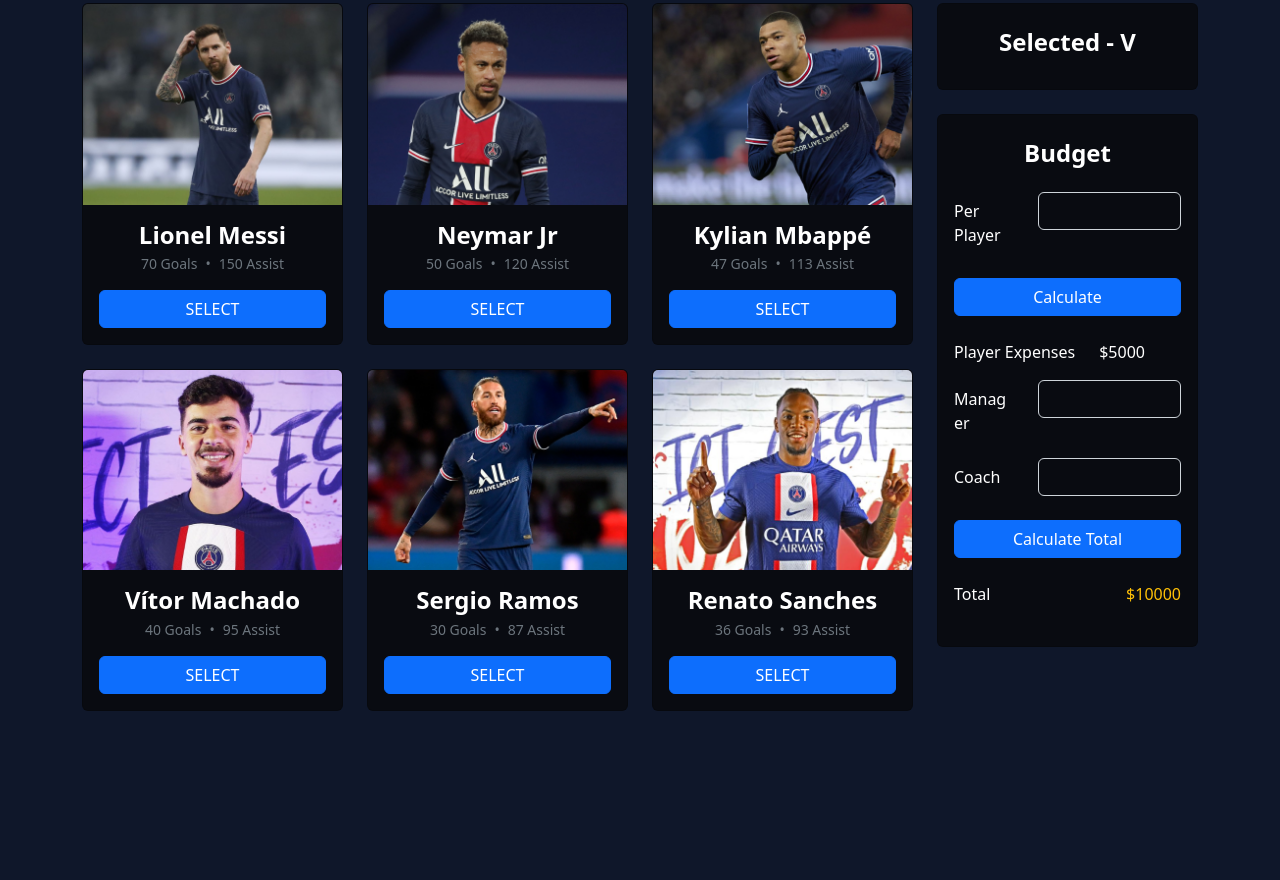
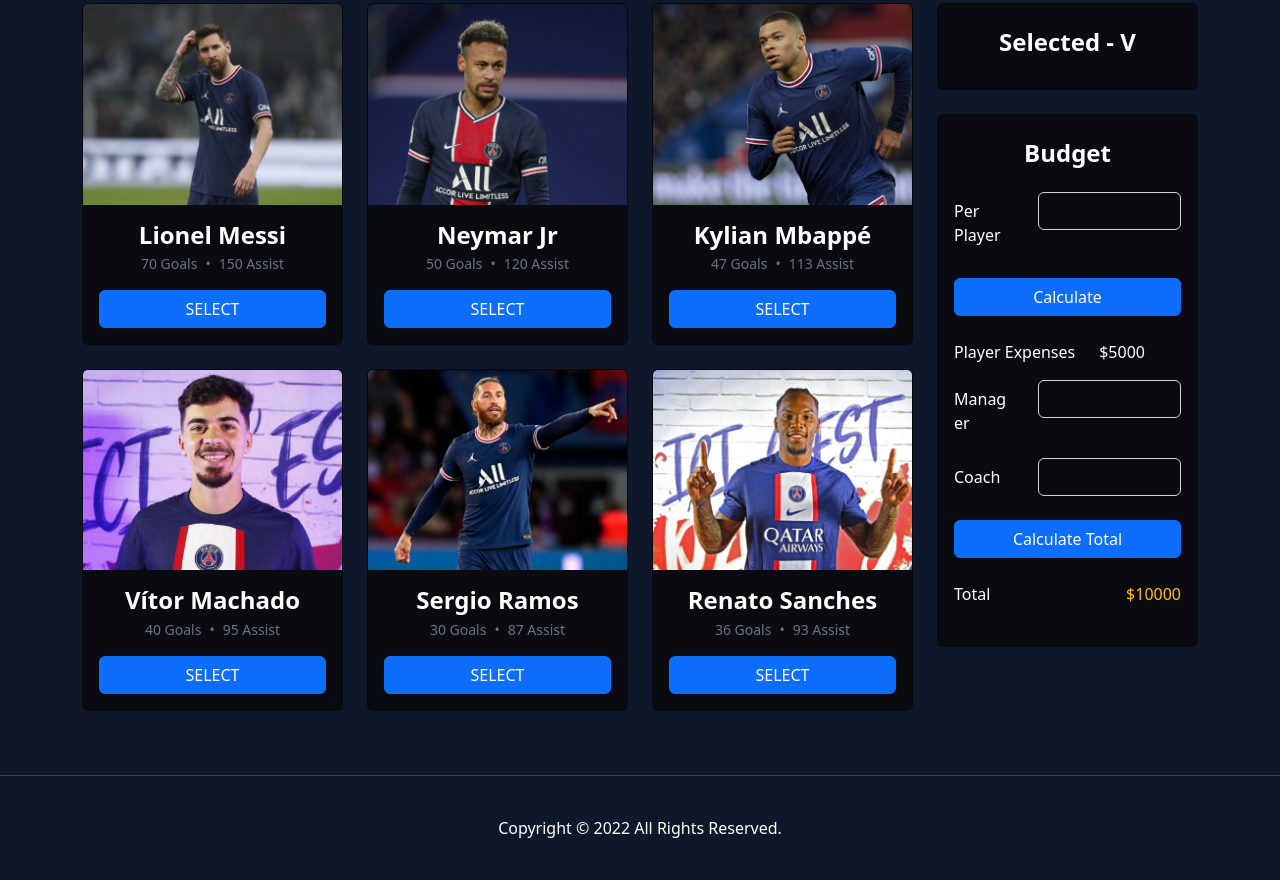
Before and after one commit to NahidIbnAli/altered-sport, a plain HTML site: page index.html in a window 1280 px wide. Shown: the part 485-1365 px from the top of the page. Before the commit the page ends 1244 px from the top, so only its background shows below. Drawn offline with nearby package versions, Linux system fonts and the light colour scheme.

Commit message:
added footer section

```diff
--- a/css/style.css
+++ b/css/style.css
@@ -12,3 +12,8 @@ header {
 .bg-dark-gray {
   background-color: #090b11;
 }
+hr {
+  height: 1px;
+  background-color: #ccc;
+  border: none;
+}
--- a/index.html
+++ b/index.html
@@ -252,6 +252,12 @@
         </div>
       </section>
     </main>
+    <!-- Divider -->
+    <hr />
+    <!-- Footer section -->
+    <footer class="text-white text-center py-4">
+      <p>Copyright &copy; 2022 All Rights Reserved.</p>
+    </footer>
     <!-- Bootstrap CDN -->
     <script src="https://cdn.jsdelivr.net/npm/bootstrap@5.2.0/dist/js/bootstrap.bundle.min.js"></script>
   </body>
```
